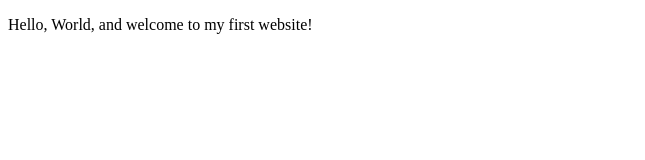
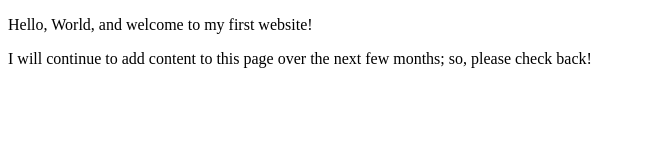
Before and after one commit to KingJr1331/kingjr1331.github.io, a plain HTML site: page index.html in a window 1280 px wide. Shown: the whole page, without its empty margins (0-645 px from the left). Drawn offline with Linux system fonts and the light colour scheme.

Commit message:
Update index.html

```diff
--- a/index.html
+++ b/index.html
@@ -8,5 +8,6 @@
     </head>
     <body>
        <p>Hello, World, and welcome to my first website!</p>
+       <p>I will continue to add content to this page over the next few months; so, please check back!</p>
     </body>
 </html>
```
